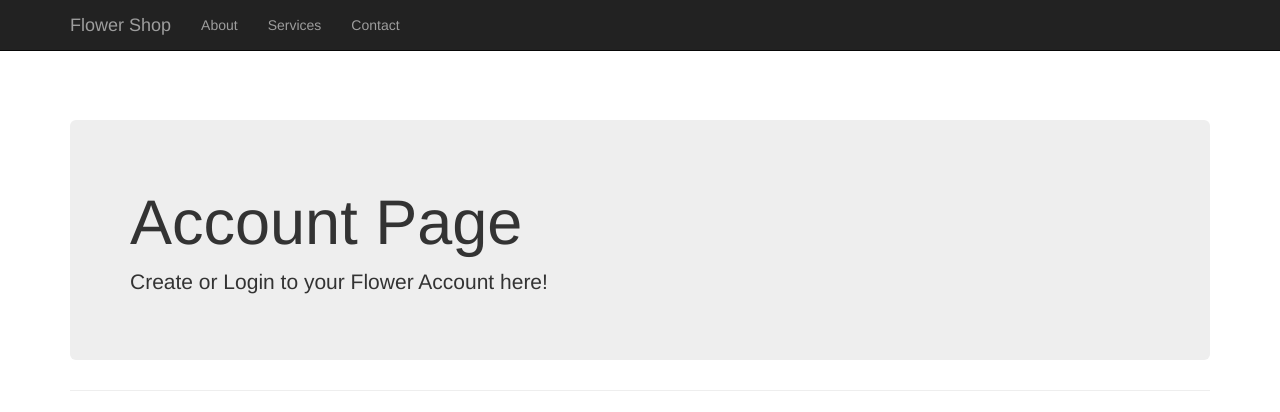
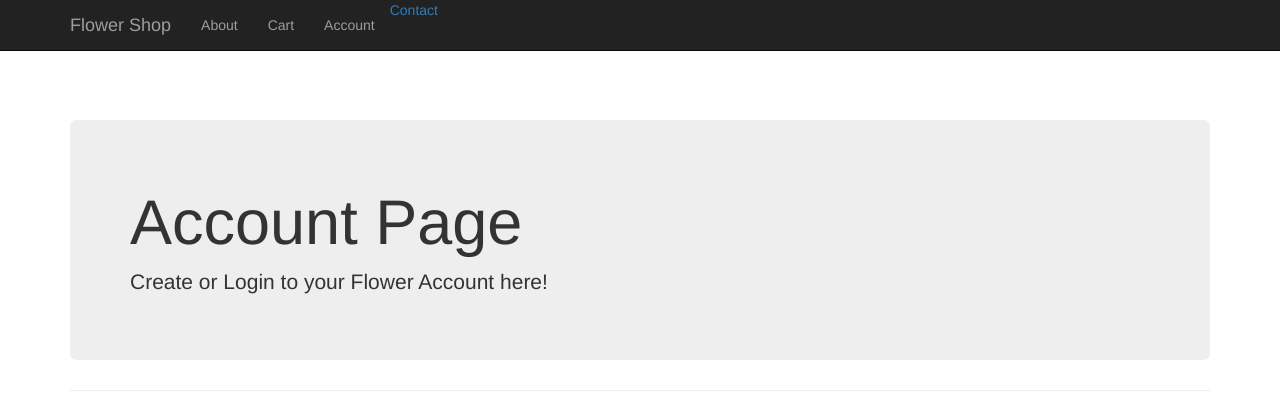
Before and after one commit to BrandonWatts96/cst336-team_project, a PHP site: page /account.php in a window 1280 px wide. Shown: the top 412 px of the page. Run offline with PHP 8.4, Linux system fonts and the light colour scheme.

Commit message:
updated account page

```diff
--- a/cst336-team_project/account.php
+++ b/cst336-team_project/account.php
@@ -16,7 +16,6 @@
     <meta name="author" content="">
 
     <title>Flower Shop</title>
-
     <!-- Bootstrap Core CSS -->
     <link href="css/bootstrap.min.css" rel="stylesheet">
 
@@ -43,13 +42,15 @@
             <!-- Collect the nav links, forms, and other content for toggling -->
             <div class="collapse navbar-collapse" id="bs-example-navbar-collapse-1">
                 <ul class="nav navbar-nav">
-                    <li>
-                        <a href="#">About</a>
+ <li>
+                        <a href="about.html">About</a>
                     </li>
                     <li>
-                        <a href="#">Services</a>
+                        <a href="cart.php">Cart</a>
                     </li>
                     <li>
+                        <a href="account.php">Account</a>
+                        </li>
                         <a href="#">Contact</a>
                     </li>
                 </ul>
@@ -120,8 +121,7 @@
   <div class="col-md-4">
     <label class="checkbox-inline" for="checkboxes-0">
       <input type="checkbox" name="checkboxes" id="checkboxes-0" value="">
-      ""
-    </label>
+</label>
   </div>
 </div>
 
```
